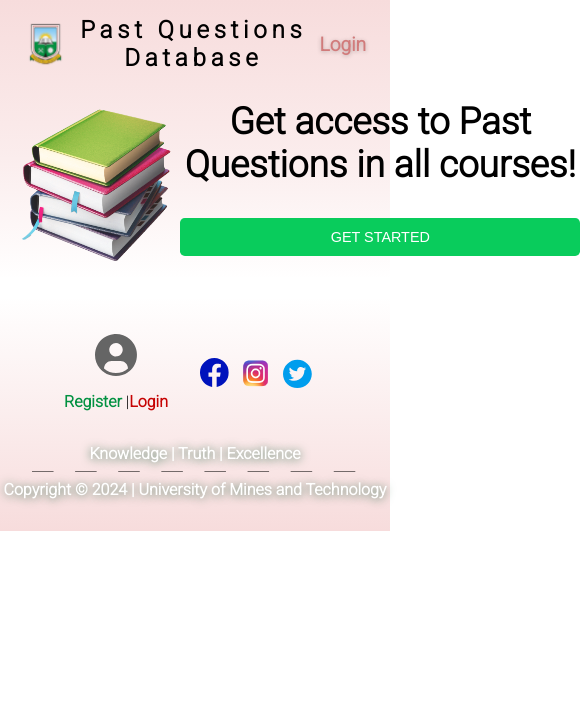
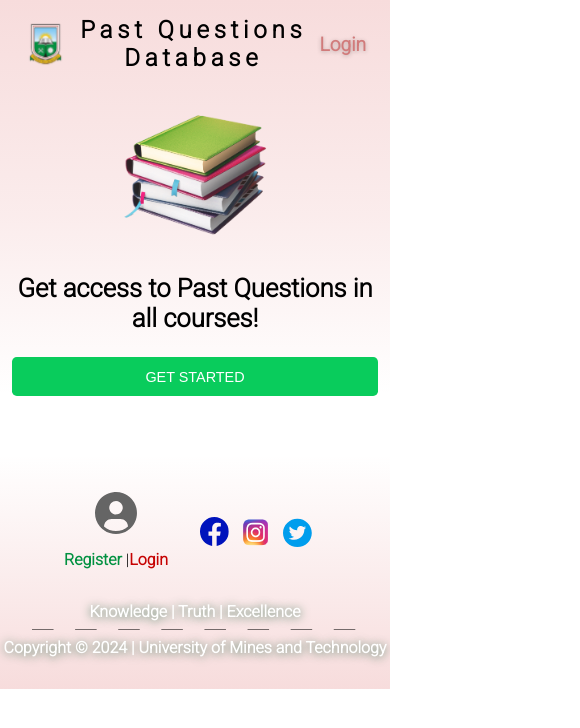
Before and after one commit to Quarcoo-arc/umat_past_questions, a React (Create React App) app: page / in a window 390 px wide. Shown: the top 728 px of the page, 580 px wide, since content can reach past the window. Built offline with nearby package versions, Linux system fonts and the light colour scheme; no server answers; a web font is replaced by a local one.

Commit message:
Make landing page responsive

```diff
--- a/src/pages/LandingPage/LandingPage.jsx
+++ b/src/pages/LandingPage/LandingPage.jsx
@@ -13,7 +13,7 @@ const LandingPage = () => {
   const onClick = () => navigate("/user-dashboard");
 
   return (
-    <div>
+    <>
       <div className="background-red">
         <Header isLoggedIn={isUser} isAdmin={isAdmin} />
         <div className={styles.content}>
@@ -27,7 +27,7 @@ const LandingPage = () => {
         </div>
       </div>
       <Footer isLoggedIn={isUser} />
-    </div>
+    </>
   );
 };
 
--- a/src/pages/LandingPage/LandingPage.module.css
+++ b/src/pages/LandingPage/LandingPage.module.css
@@ -1,5 +1,5 @@
 .content {
-  margin: 3% auto 4%;
+  margin: 3% auto 8%;
   display: flex;
   flex-direction: row;
   width: 94%;
@@ -8,6 +8,7 @@
 .books {
   border: none;
   width: 46%;
+  max-width: 25rem;
 }
 
 .col {
@@ -15,16 +16,22 @@
   text-align: center;
   font-size: 2.3rem;
   font-weight: bold;
+  display: flex;
+  align-items: center;
+  flex-direction: column;
+  gap: 2rem;
+  width: 100%;
+  max-width: 30rem;
 }
 
 .col p {
-  margin: 0 0 2%;
+  margin: 0;
 }
 
 .auth {
-  width: 25rem;
+  max-width: 25rem;
+  width: 100%;
   display: block;
-  margin: 2rem auto 6%;
   padding: 0.7rem 0rem;
   background-color: #09cc5c;
   color: #ffffff;
@@ -36,3 +43,29 @@
 .auth:hover {
   background: #9d9d9d;
 }
+
+@media screen and (max-width: 768px) {
+  .content {
+    flex-direction: column;
+    row-gap: 1.5rem;
+    align-items: center;
+    margin-bottom: 15%;
+  }
+
+  .books {
+    width: 30%;
+    min-width: 10rem;
+  }
+
+  .col {
+    font-size: 1.6rem;
+    gap: 1.5rem;
+  }
+}
+
+@media screen and (max-width: 425px) {
+  .content {
+    margin-top: 5%;
+    font-size: 1.3rem;
+  }
+}
```
